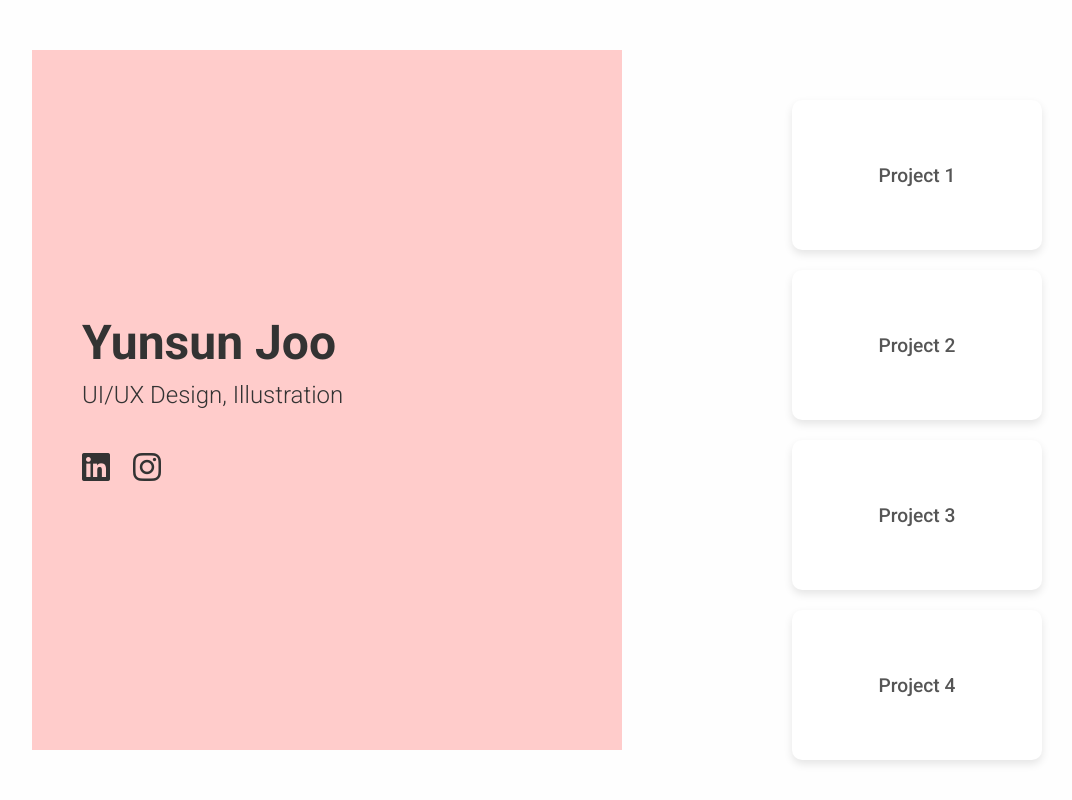
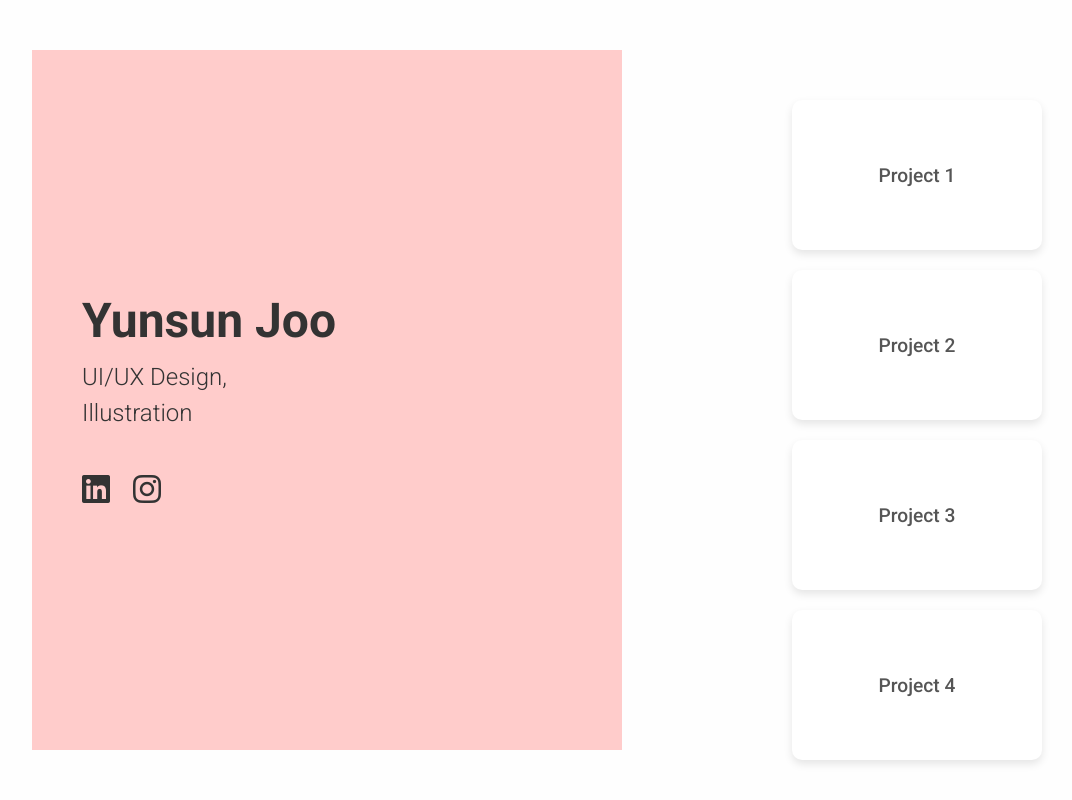
Before and after one commit to Joostudio/joostudio.github.io, a plain HTML site: page index.html in a window 1280 px wide. Shown: the whole page, without its empty margins (18-1090 px from the left). Drawn offline with Linux system fonts and the light colour scheme.

Commit message:
Update profession text to two lines and add hover effect

```diff
--- a/index.html
+++ b/index.html
@@ -43,10 +43,19 @@
             font-weight: 700;
         }
 
-        .left-section p {
+        /* 직업 텍스트를 두 줄로 만들기 */
+        .left-section .profession {
             font-size: 1.5rem;
             margin: 10px 0 20px;
             font-weight: 300;
+            line-height: 1.5;
+            white-space: pre-line; /* 줄 바꿈을 허용 */
+        }
+
+        /* 마우스를 올렸을 때 색상 변경 */
+        .left-section .profession:hover {
+            color: #ff6b6b; /* 원하는 색상으로 변경 */
+            transition: color 0.3s;
         }
 
         /* 소셜 아이콘 스타일 */
@@ -99,7 +108,7 @@
         <!-- 왼쪽 섹션 -->
         <div class="left-section">
             <h1>Yunsun Joo</h1>
-            <p>UI/UX Design, Illustration</p>
+            <p class="profession">UI/UX Design,<br>Illustration</p>
 
             <!-- 소셜 아이콘 -->
             <div class="social-icons">
```
